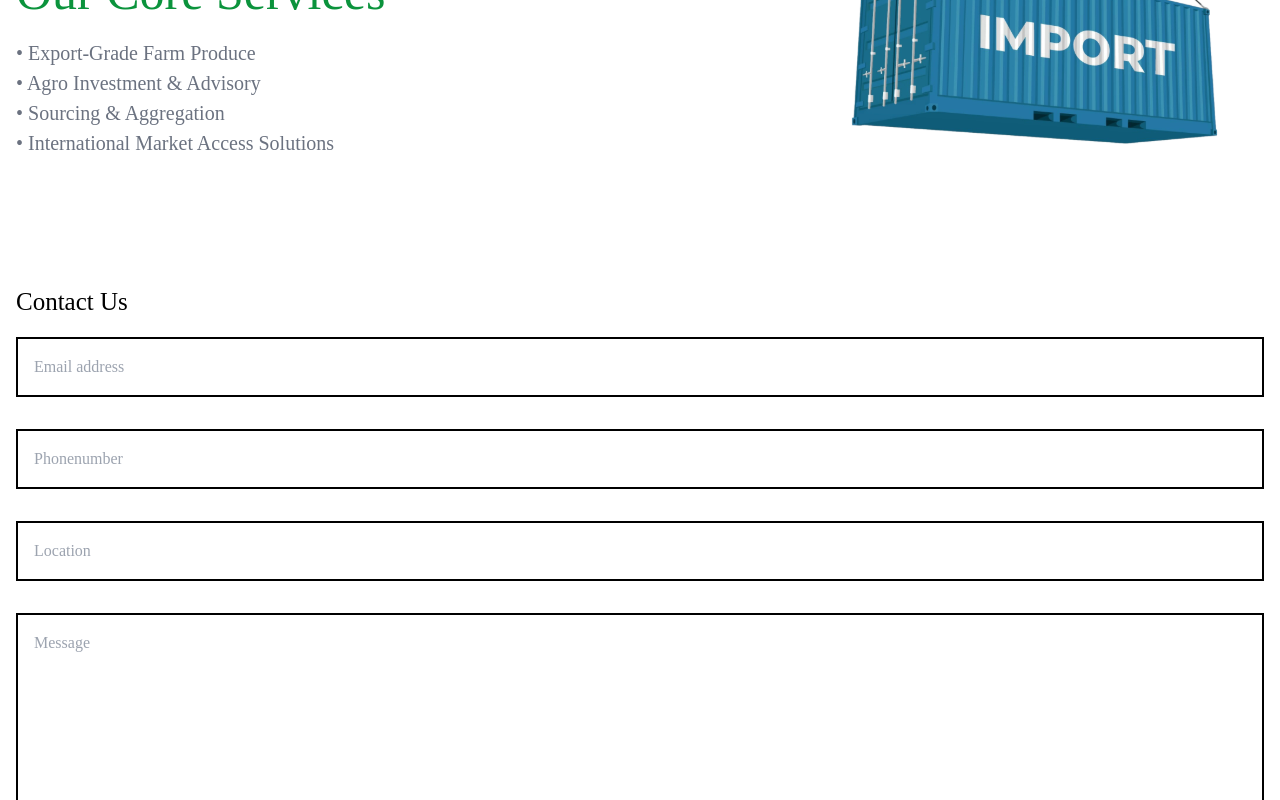
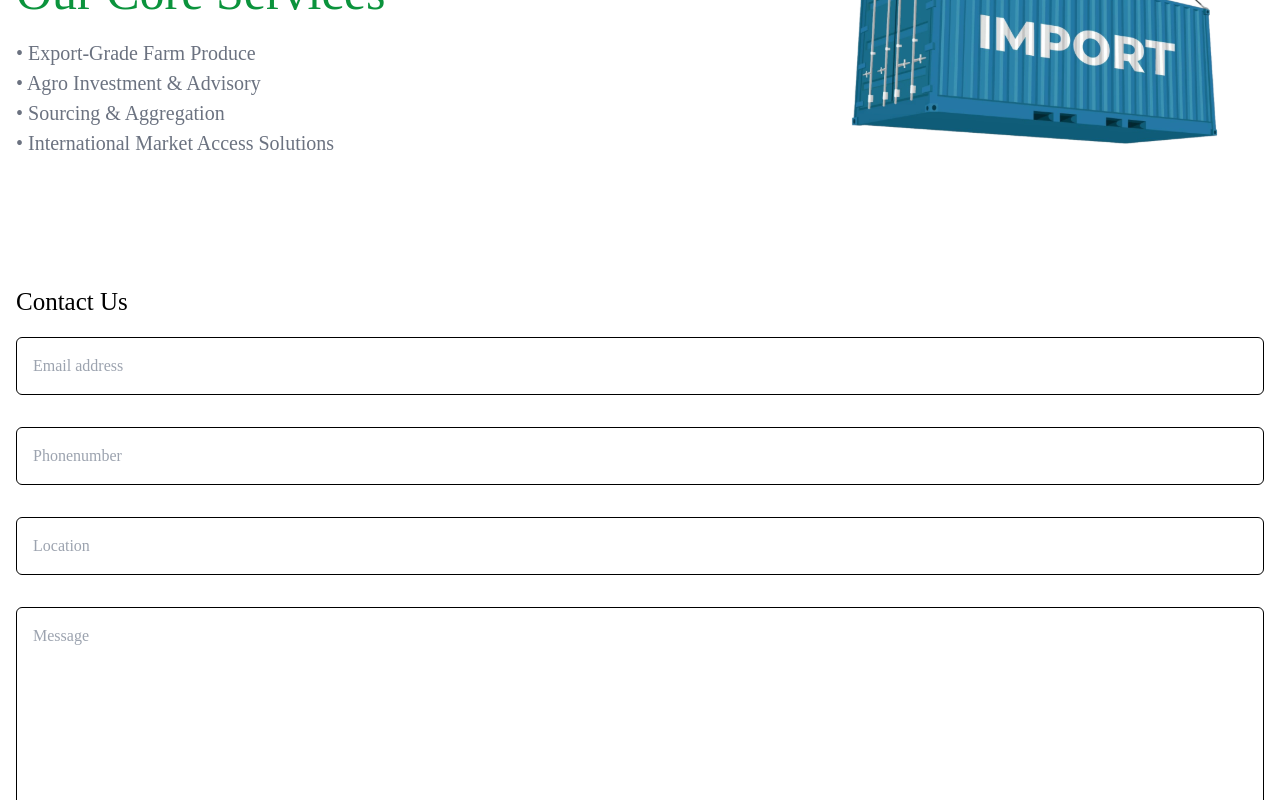
Before and after one commit to drex007/mega-frontend, a React (Vite) app: page / in a window 1280 px wide. Shown: the part 11200-12000 px from the top of the page. Built offline with nearby package versions, Linux system fonts and the light colour scheme; a web font is replaced by a local one; what tailwindcss-motion would draw is missing.

Commit message:
feat: scroll navigations, contact form and mobile responsiveness

```diff
--- a/src/components/ContactForm.jsx
+++ b/src/components/ContactForm.jsx
@@ -4,10 +4,10 @@ const ContactForm = () => {
     return (
         <div className='w-full py-4 px-4 font-neulis' id='contactus'>
             <p className='text-[25px]'>Contact Us</p>
-            <input type="text" name="text" id="" className='p-4 w-full my-4 border-2 border-black' placeholder='Email address' />
-            <input type="text" name="text" id="" className='p-4 w-full my-4 border-2 border-black' placeholder='Phonenumber' />
-            <input type="number" name="text" id="" className='p-4 w-full my-4 border-2 border-black' placeholder='Location' />
-            <textarea name="" id="" cols={10} rows={10} className='p-4 w-full my-4 border-2 border-black' placeholder='Message'></textarea>
+            <input type="text" name="text" id="" className='p-4 w-full my-4 border-[1px] rounded-md border-black' placeholder='Email address' />
+            <input type="text" name="text" id="" className='p-4 w-full my-4 border-[1px] rounded-md border-black' placeholder='Phonenumber' />
+            <input type="number" name="text" id="" className='p-4 w-full my-4 border-[1px] rounded-md border-black' placeholder='Location' />
+            <textarea name="" id="" cols={10} rows={10} className='p-4 w-full my-4 border-[1px] rounded-md border-black' placeholder='Message'></textarea>
             <button className=" bg-primary-dark-green text-white w-full rounded-lg py-4 justify-center">Submit Form</button>
 
 
```
